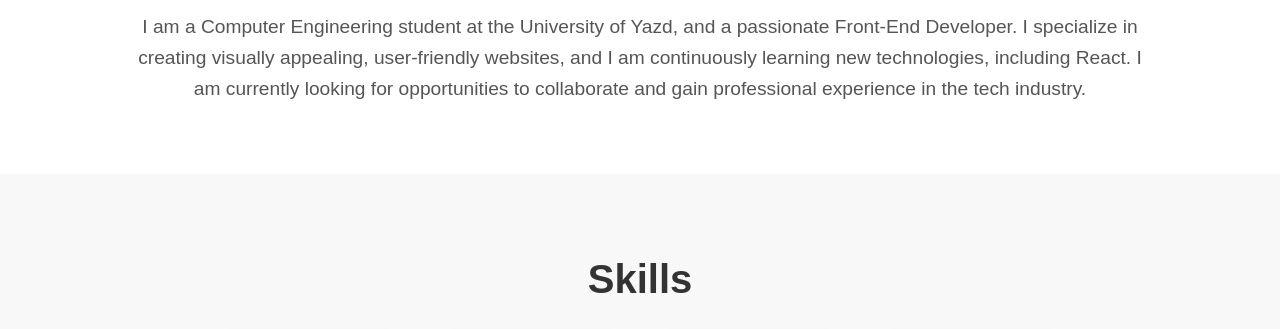
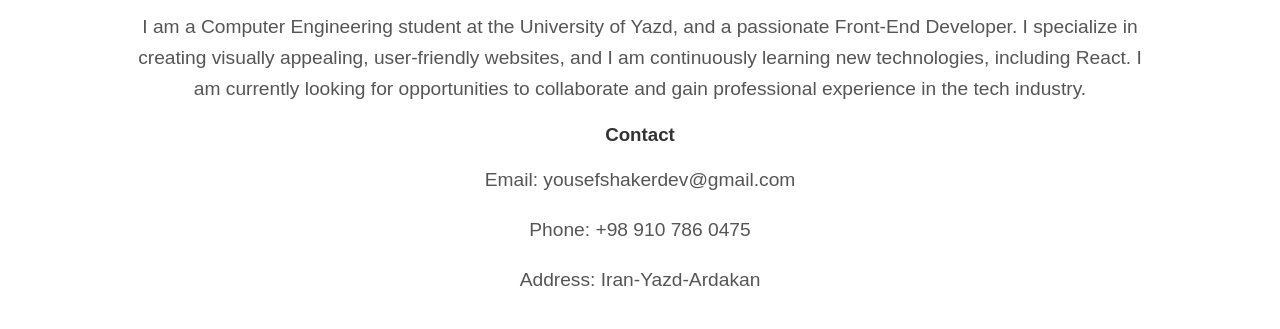
Before and after one commit to Yuozarseiph/Resume, a plain HTML site: page index.html in a window 1280 px wide. Shown: the part 598-927 px from the top of the page. Drawn offline with Linux system fonts and the light colour scheme.

Commit message:
BugFixed

```diff
--- a/index.html
+++ b/index.html
@@ -8,10 +8,10 @@
   <link rel="stylesheet" href="https://cdnjs.cloudflare.com/ajax/libs/font-awesome/5.15.4/css/all.min.css">
 </head>
 <body>
-  <!-- Loder Section
+  <!-- Loder Section -->
   <div class="loader">
     <div class="spinner"></div>
-  </div> -->
+  </div>
 
   <!-- Header Section -->
   <header class="scroll-fade">
@@ -42,6 +42,10 @@
     <div class="container">
       <h2>About Me</h2>
       <p>I am a Computer Engineering student at the University of Yazd, and a passionate Front-End Developer. I specialize in creating visually appealing, user-friendly websites, and I am continuously learning new technologies, including React. I am currently looking for opportunities to collaborate and gain professional experience in the tech industry.</p>
+      <h3>Contact</h3>
+      <p>Email: yousefshakerdev@gmail.com</p>
+      <p>Phone: +98 910 786 0475</p>
+      <p>Address: Iran-Yazd-Ardakan</p>
     </div>
   </section>
 
```
Also changed, not shown: Images/ardakan-bg.jpg (deleted), Images/close-ic.png (deleted), Images/insta-ic.png (deleted), Images/linkedin-ic.png (deleted), Images/menu-ic.png (deleted), Images/profile-pic.jpeg (deleted), Images/telegram-ic.png (deleted).
